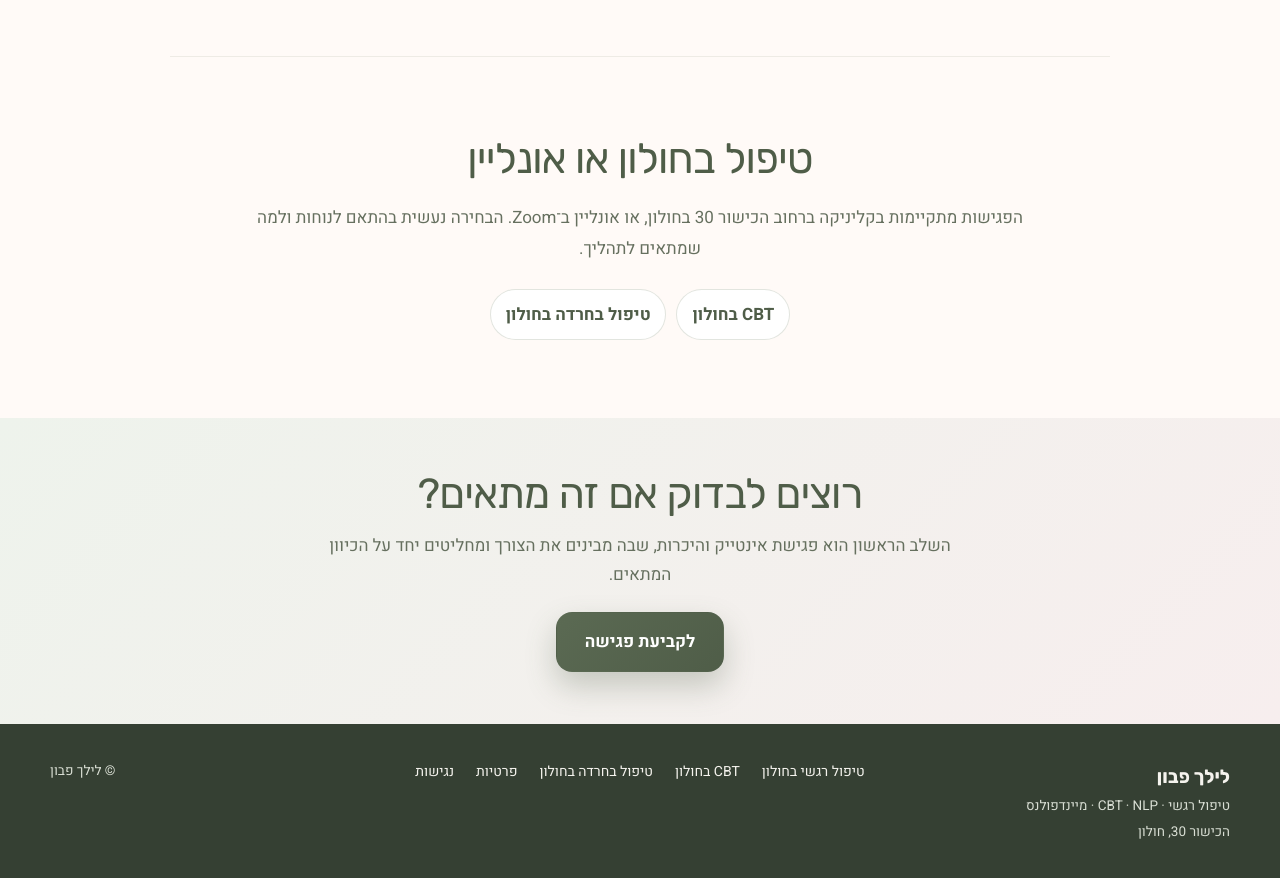
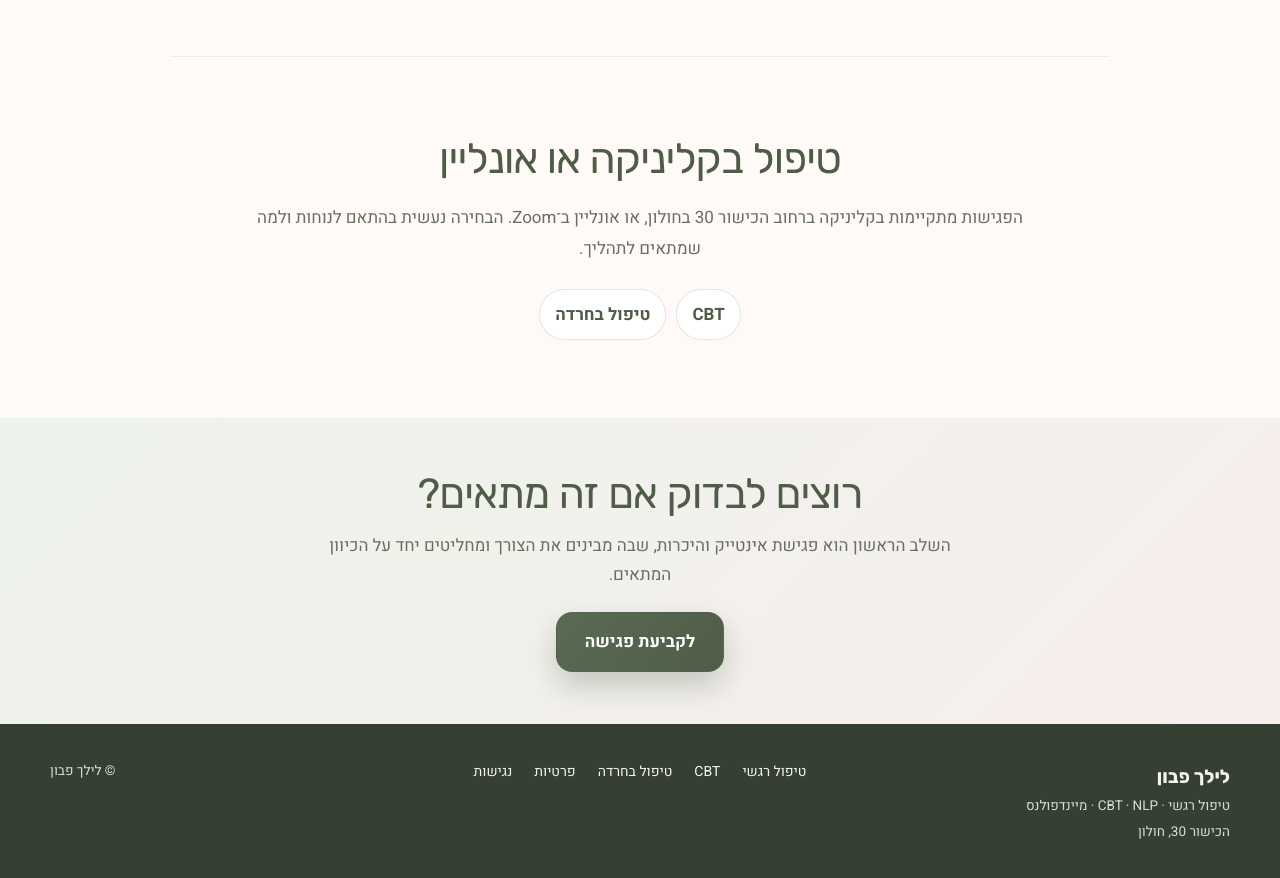
Before and after one commit to amitpavon-debug/lilach-public-site, a plain HTML site: page tipul-rigshi-holon.html in a window 1280 px wide. Shown: the part 1580-2458 px from the top of the page. Drawn offline with Linux system fonts and the light colour scheme.

Commit message:
Clean visible local labels on tipul-rigshi-holon.html

```diff
--- a/tipul-rigshi-holon.html
+++ b/tipul-rigshi-holon.html
@@ -70,11 +70,11 @@
   </div>
 </header>
 <main id="main">
-<div class="breadcrumbs"><a href="/">דף הבית</a> › טיפול רגשי בחולון</div>
+<div class="breadcrumbs"><a href="/">דף הבית</a> › טיפול רגשי</div>
 <section class="service-hero">
   <div class="service-hero__in">
     <img class="service-hero__logo" src="/assets/lilach-logo.jpg?v=20261018-prominent-v3" alt="לילך פבון">
-    <h1>טיפול רגשי בחולון</h1>
+    <h1>טיפול רגשי</h1>
     <p>מרחב אישי, מקצועי ולא שיפוטי להתמודדות עם חרדה, סטרס, ביטחון עצמי, דפוסי חשיבה ושינויים בחיים. התהליך מותאם למטרה ולקצב האישי ומשלב כלים מתוך CBT, NLP ומיינדפולנס.</p>
     <div class="service-hero__actions"><a class="btn btn--primary" href="/#booking">לקביעת פגישת אינטייק</a><a class="btn btn--ghost" href="/#about">להכיר את לילך</a></div>
   </div>
@@ -98,9 +98,9 @@
   </ul>
 </section>
 <section class="service-section">
-  <h2>טיפול בחולון או אונליין</h2>
+  <h2>טיפול בקליניקה או אונליין</h2>
   <p>הפגישות מתקיימות בקליניקה ברחוב הכישור 30 בחולון, או אונליין ב־Zoom. הבחירה נעשית בהתאם לנוחות ולמה שמתאים לתהליך.</p>
-  <div class="related-links"><a href="/cbt-holon">CBT בחולון</a><a href="/tipul-beharada-holon">טיפול בחרדה בחולון</a></div>
+  <div class="related-links"><a href="/cbt-holon">CBT</a><a href="/tipul-beharada-holon">טיפול בחרדה</a></div>
 </section>
 </div>
 <section class="service-cta"><h2>רוצים לבדוק אם זה מתאים?</h2><p>השלב הראשון הוא פגישת אינטייק והיכרות, שבה מבינים את הצורך ומחליטים יחד על הכיוון המתאים.</p><a class="btn btn--primary" href="/#booking">לקביעת פגישה</a></section>
@@ -109,9 +109,9 @@
   <div class="foot__in">
     <div><b>לילך פבון</b><span>טיפול רגשי · CBT · NLP · מיינדפולנס</span><span>הכישור 30, חולון</span></div>
     <nav aria-label="קישורי שירות">
-      <a href="/tipul-rigshi-holon">טיפול רגשי בחולון</a>
-      <a href="/cbt-holon">CBT בחולון</a>
-      <a href="/tipul-beharada-holon">טיפול בחרדה בחולון</a>
+      <a href="/tipul-rigshi-holon">טיפול רגשי</a>
+      <a href="/cbt-holon">CBT</a>
+      <a href="/tipul-beharada-holon">טיפול בחרדה</a>
       <a href="/privacy">פרטיות</a>
       <a href="/accessibility">נגישות</a>
     </nav>
```
